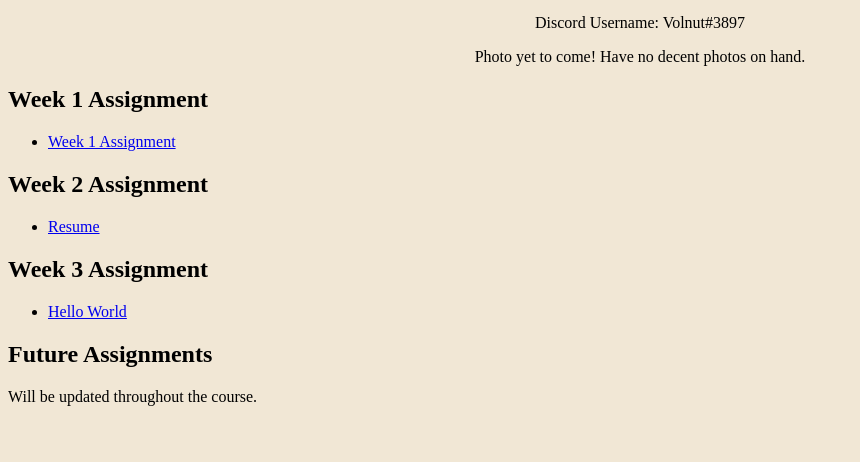
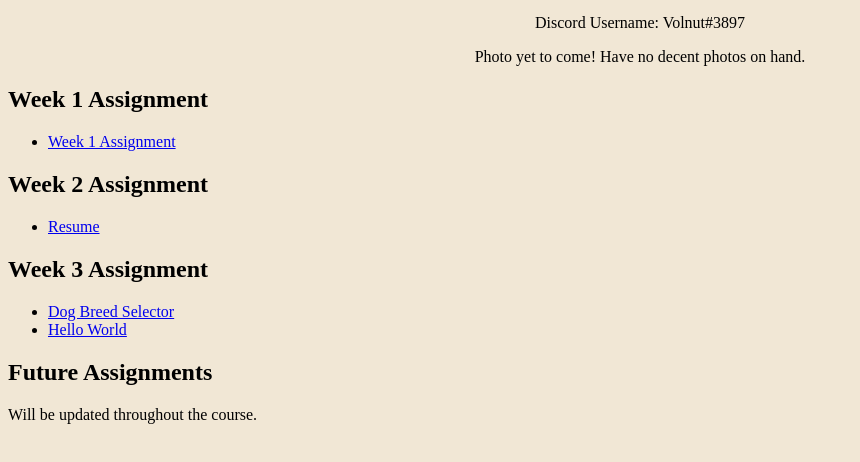
Before and after one commit to jmulla1/Portfolio, a plain HTML site: page index.html in a window 1280 px wide. Shown: the part 158-620 px from the top of the page, without its empty margins (0-860 px from the left). Drawn offline with Linux system fonts and the light colour scheme.

Commit message:
Add files via upload

```diff
--- a/index.html
+++ b/index.html
@@ -25,7 +25,9 @@
 
 <h2>Week 3 Assignment</h2>
 <ul class="a">
+    <li><a href="https://thankful-pond-0f0ab1510.1.azurestaticapps.net/" <b>Dog Breed Selector </b></a></li>
     <li><a href="https://agreeable-desert-029a16510.1.azurestaticapps.net/" <b>Hello World </b></a></li>
+
 </ul>
 <h2>Future Assignments</h2>
 <p>Will be updated throughout the course.</p>
```
